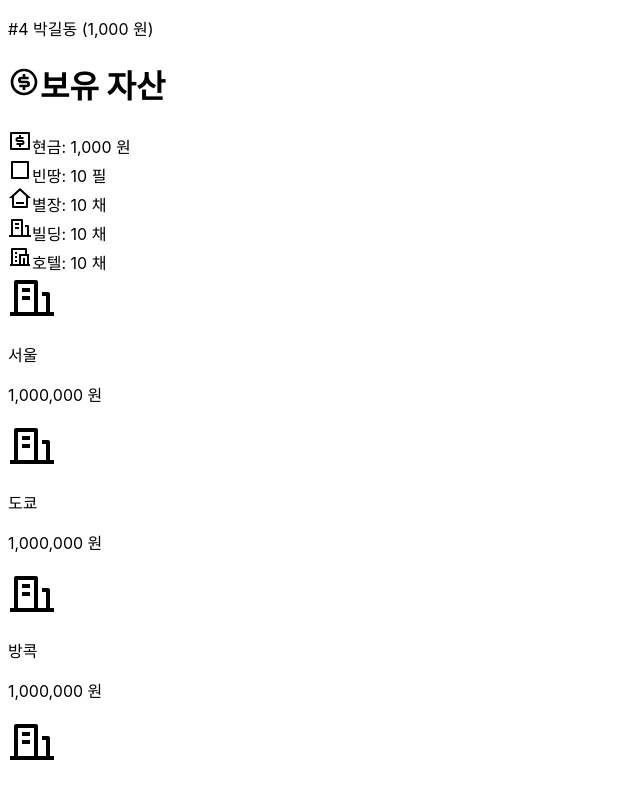
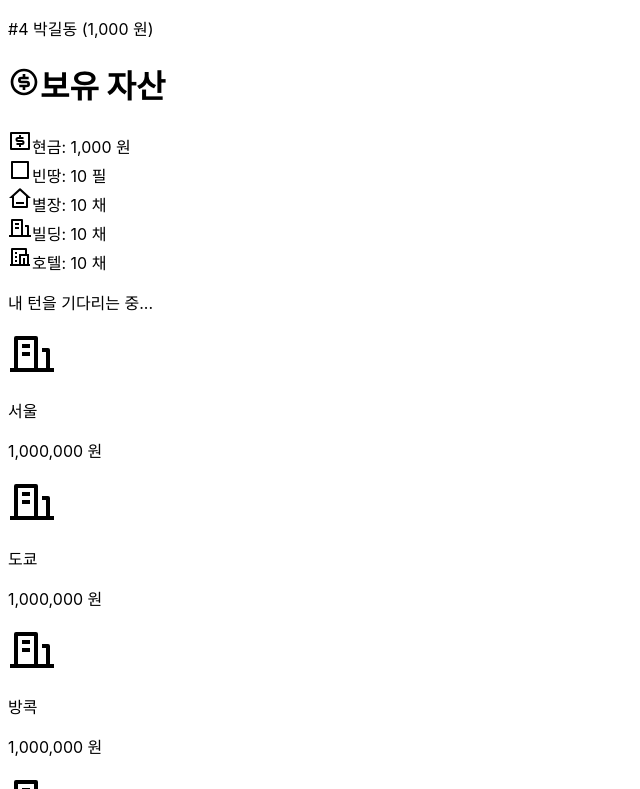
Before and after one commit to SkyLightQP/marble, a React (Create React App) app: page / in a window 1280 px wide. Shown: the part 2257-3046 px from the top of the page, without its empty margins (0-640 px from the left). Built offline with nearby package versions, Linux system fonts and the light colour scheme; a web font is replaced by a local one.

Commit message:
feat: implement DiceView component

```diff
--- /dev/null
+++ b/src/components/Dice/DiceView/index.tsx
@@ -0,0 +1,33 @@
+import React from 'react';
+import clsx from 'clsx';
+
+interface DiceViewProps {
+  readonly isMyTurn?: boolean;
+}
+
+export const DiceView: React.FC<DiceViewProps> = ({ isMyTurn }) => {
+  return (
+    <div className="w-60 h-60 bg-white border-2 border-gray-300 rounded-xl p-4 flex flex-col justify-center items-center">
+      <div className={clsx('flex space-x-2', isMyTurn ? 'cursor-pointer' : 'cursor-no-drop')}>
+        <div className="w-24 h-24 border-2 border-black rounded-xl flex flex-col justify-center items-center space-y-4">
+          <div className="w-4 h-4 rounded-full bg-black" />
+        </div>
+        <div className="w-24 h-24 border-2 border-black rounded-xl flex flex-col justify-center items-center space-y-4">
+          <div className="flex space-x-4">
+            <div className="w-4 h-4 rounded-full bg-black" />
+            <div className="w-4 h-4 rounded-full bg-black" />
+          </div>
+          <div className="flex space-x-4">
+            <div className="w-4 h-4 rounded-full bg-black" />
+            <div className="w-4 h-4 rounded-full bg-black" />
+          </div>
+        </div>
+      </div>
+      {isMyTurn ? (
+        <p className="mt-2 text-gray-400">주사위를 눌러 턴을 시작하세요.</p>
+      ) : (
+        <p className="mt-2 text-gray-400">내 턴을 기다리는 중...</p>
+      )}
+    </div>
+  );
+};
--- a/src/components/GameBoard/index.tsx
+++ b/src/components/GameBoard/index.tsx
@@ -5,6 +5,7 @@ import { DUMMY_CITY_LIST, DUMMY_CITY_LIST_FOR_VERTICAL } from '../../constants/d
 import { CityCard } from '../CityCard';
 import { RankView } from '../Rank/RankView';
 import { BalanceInformationView } from '../BalanceInformation/BalanceInformationView';
+import { DiceView } from '../Dice/DiceView';
 
 export const GameBoard: React.FC = () => {
   return (
@@ -30,9 +31,10 @@ export const GameBoard: React.FC = () => {
             <CityCard key={city.nameKo} icon={RiBuildingLine} nameKo={city.nameKo} price={city.price} />
           ))}
         </div>
-        <div className="w-[1060px] h-full flex space-x-4 p-10">
+        <div className="w-[1060px] h-full flex justify-center space-x-4 p-10">
           <RankView />
           <BalanceInformationView />
+          <DiceView />
         </div>
         <div className="flex flex-col space-y-1">
           {DUMMY_CITY_LIST_FOR_VERTICAL.map((city) => (
```
